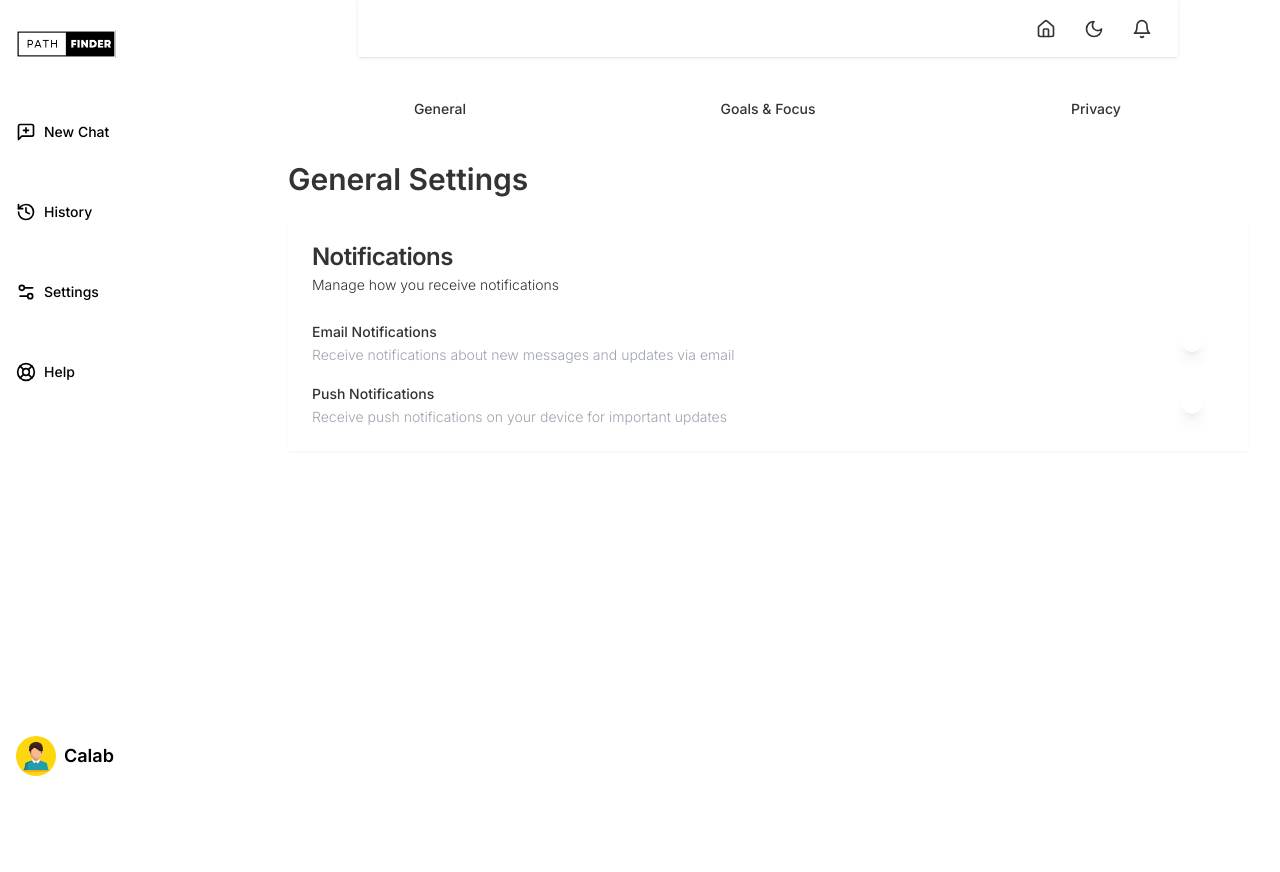
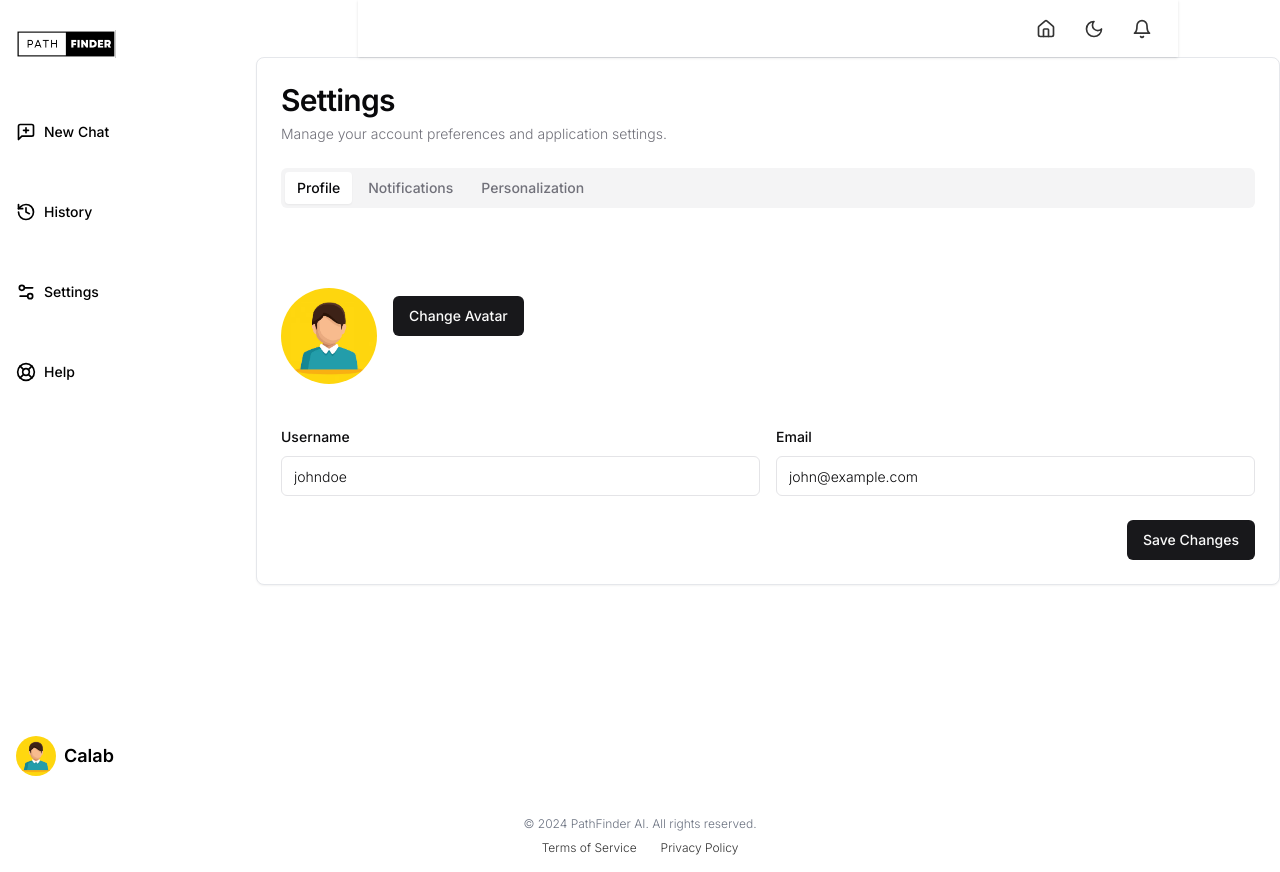
Before and after one commit to KGrim23/PathFinder_V1.0, a Next.js app: page /SettingPage in a window 1280 px wide. Before the commit the page ends 800 px from the top, so only its background shows below. Built offline with nearby package versions, Linux system fonts and the light colour scheme.

Commit message:
setting page created

```diff
--- a/app/SettingPage/page.tsx
+++ b/app/SettingPage/page.tsx
@@ -1,226 +1,224 @@
 "use client";
-import React, { useState, useEffect } from "react";
+
+import { useEffect, useState } from "react";
+import { Archive, Bell, Moon, Sun, Trash2, User } from "lucide-react";
+import { useTheme } from "next-themes";
+import { Avatar, AvatarFallback, AvatarImage } from "@/components/ui/avatar";
+import { Button } from "@/components/ui/button";
 import {
   Card,
   CardContent,
   CardDescription,
+  CardFooter,
   CardHeader,
   CardTitle,
 } from "@/components/ui/card";
-import { Button } from "@/components/ui/button";
+import { Input } from "@/components/ui/input";
+import { Label } from "@/components/ui/label";
 import { Switch } from "@/components/ui/switch";
-import { Label } from "@/components/ui/label";
-import { useTheme } from "../components/ThemeContext";
+import { Tabs, TabsContent, TabsList, TabsTrigger } from "@/components/ui/tabs";
+import Navbar from "../components/Navbar";
 import Sidebar from "../components/Sidebar";
-import Navbar from "../components/Navbar";
-import { TooltipProvider } from "@radix-ui/react-tooltip";
+import { TooltipProvider } from "@/components/ui/tooltip";
+import Footer from "../components/Footer";
 
-const SettingsPage = () => {
-  const [activeTab, setActiveTab] = useState("general");
-  const { isDarkMode, toggleDarkMode } = useTheme();
-  const [isMobile, setIsMobile] = useState<boolean>(false);
+export default function Component() {
+  const [username, setUsername] = useState("johndoe");
+  const [email, setEmail] = useState("john@example.com");
+  const [notifications, setNotifications] = useState({
+    messages: true,
+    mentions: true,
+    updates: false,
+  });
+  const [autoDeleteMessages, setAutoDeleteMessages] = useState(false);
+  const { theme, setTheme } = useTheme();
+  const [isMobile, setIsMobile] = useState(false);
 
-  // Effect to toggle dark mode class
-  useEffect(() => {
-    document.body.classList.toggle("dark", isDarkMode);
-  }, [isDarkMode]);
-
-  // Track if it's mobile view
+  // Handle responsive behavior for Sidebar
   useEffect(() => {
     const handleResize = () => {
-      setIsMobile(window.innerWidth < 768);
+      setIsMobile(window.innerWidth <= 768);
     };
-    handleResize();
+
+    handleResize(); // Set initial value
     window.addEventListener("resize", handleResize);
     return () => window.removeEventListener("resize", handleResize);
   }, []);
 
+  const handleSave = () => {
+    console.log("Saving settings:", {
+      username,
+      email,
+      notifications,
+      theme,
+      autoDeleteMessages,
+    });
+    // Add backend API call here
+  };
+
   return (
     <TooltipProvider>
       <div
-        className={`grid h-screen w-full md:grid-cols-[auto_1fr] ${
-          isDarkMode ? "dark" : ""
+        className={`grid min-h-screen w-full ${
+          isMobile ? "" : "md:grid-cols-[auto_1fr]"
         }`}
       >
-        {!isMobile && <Sidebar />} {/* Render sidebar */}
+        {!isMobile && <Sidebar />}
         <div className="flex flex-col h-full">
-          {/* Render Navbar */}
           <Navbar isMobile={isMobile} />
-          <main className="flex-1 overflow-auto p-4 flex flex-col">
-            <div className="flex space-x-6 p-4 items-center justify-center">
-              <Button
-                variant={activeTab === "general" ? "default" : "ghost"}
-                onClick={() => setActiveTab("general")}
-                className="flex-1"
-              >
-                General
-              </Button>
-              <Button
-                variant={activeTab === "goals-focus" ? "default" : "ghost"}
-                onClick={() => setActiveTab("goals-focus")}
-                className="flex-1"
-              >
-                Goals & Focus
-              </Button>
-              <Button
-                variant={activeTab === "privacy" ? "default" : "ghost"}
-                onClick={() => setActiveTab("privacy")}
-                className="flex-1"
-              >
-                Privacy
-              </Button>
-            </div>
 
-            {activeTab === "general" && (
-              <div className="space-y-6 p-4">
-                <h2 className="text-3xl font-semibold">General Settings</h2>
-                <Card className="border-none">
-                  <CardHeader>
-                    <CardTitle>Notifications</CardTitle>
-                    <CardDescription>
-                      Manage how you receive notifications
-                    </CardDescription>
-                  </CardHeader>
-                  <CardContent className="space-y-4">
-                    <div className="flex items-center justify-between">
+          <Card className="w-full max-w-5xl mx-auto">
+            <CardHeader>
+              <CardTitle className="text-2xl md:text-3xl">Settings</CardTitle>
+              <CardDescription>
+                Manage your account preferences and application settings.
+              </CardDescription>
+            </CardHeader>
+            <CardContent>
+              <Tabs defaultValue="profile">
+                <TabsList className="flex justify-start gap-1 mb-20">
+                  <TabsTrigger
+                    value="profile"
+                    className="flex-grow sm:flex-grow-0"
+                  >
+                    Profile
+                  </TabsTrigger>
+                  <TabsTrigger
+                    value="notifications"
+                    className="flex-grow sm:flex-grow-0"
+                  >
+                    Notifications
+                  </TabsTrigger>
+                  <TabsTrigger
+                    value="personalization"
+                    className="flex-grow sm:flex-grow-0"
+                  >
+                    Personalization
+                  </TabsTrigger>
+                </TabsList>
+
+                <TabsContent value="profile">
+                  <div className="flex flex-col mb-10 md:flex-row md:items-center md:space-x-4">
+                    <Avatar className="w-24 h-24 mx-auto md:mx-0">
+                      <AvatarImage src="/profile1.png" alt="Profile picture" />
+                      <AvatarFallback>
+                        <User className="w-12 h-12" />
+                      </AvatarFallback>
+                    </Avatar>
+                    <Button className="mt-6 mb-10 md:mt-0">
+                      Change Avatar
+                    </Button>
+                  </div>
+                  <div className="grid gap-4 md:grid-cols-2">
+                    <div className="space-y-2">
+                      <Label htmlFor="username">Username</Label>
+                      <Input
+                        id="username"
+                        value={username}
+                        onChange={(e) => setUsername(e.target.value)}
+                      />
+                    </div>
+                    <div className="space-y-2">
+                      <Label htmlFor="email">Email</Label>
+                      <Input
+                        id="email"
+                        type="email"
+                        value={email}
+                        onChange={(e) => setEmail(e.target.value)}
+                      />
+                    </div>
+                  </div>
+                </TabsContent>
+
+                <TabsContent value="notifications">
+                  <div className="grid gap-4 md:grid-cols-2">
+                    {["messages", "mentions", "updates"].map((key) => (
+                      <div
+                        key={key}
+                        className="flex items-center justify-between space-x-4"
+                      >
+                        <div className="space-y-1">
+                          <Label htmlFor={key}>
+                            {key.charAt(0).toUpperCase() + key.slice(1)}{" "}
+                            Notifications
+                          </Label>
+                          <p className="text-sm text-muted-foreground">
+                            {key === "messages"
+                              ? "Receive notifications for new messages."
+                              : key === "mentions"
+                              ? "Receive notifications when you're mentioned."
+                              : "Receive notifications about app updates."}
+                          </p>
+                        </div>
+                        <Switch
+                          id={key}
+                          checked={
+                            notifications[key as keyof typeof notifications]
+                          }
+                          onCheckedChange={(checked) =>
+                            setNotifications((prev) => ({
+                              ...prev,
+                              [key]: checked,
+                            }))
+                          }
+                        />
+                      </div>
+                    ))}
+                  </div>
+                </TabsContent>
+
+                <TabsContent value="personalization">
+                  <div className="grid gap-4 md:grid-cols-2">
+                    <div className="flex items-center justify-between space-x-2">
                       <div className="space-y-0.5">
-                        <Label htmlFor="email-notifications">
-                          Email Notifications
-                        </Label>
-                        <p className="text-sm text-gray-400">
-                          Receive notifications about new messages and updates
-                          via email
+                        <Label>Archive Chat History</Label>
+                        <p className="text-sm text-muted-foreground">
+                          Download and save your chat history.
                         </p>
                       </div>
-                      <Switch id="email-notifications" />
+                      <Button>
+                        <Archive className="w-4 h-4 mr-2" />
+                        Archive
+                      </Button>
                     </div>
-                    <div className="flex items-center justify-between">
+                    <div className="flex items-center justify-between space-x-2">
                       <div className="space-y-0.5">
-                        <Label htmlFor="push-notifications">
-                          Push Notifications
-                        </Label>
-                        <p className="text-sm text-gray-400">
-                          Receive push notifications on your device for
-                          important updates
+                        <Label>Clear Cache</Label>
+                        <p className="text-sm text-muted-foreground">
+                          Clear local chat cache and temporary data.
                         </p>
                       </div>
-                      <Switch id="push-notifications" />
+                      <Button variant="destructive">
+                        <Trash2 className="w-4 h-4 mr-2" />
+                        Clear
+                      </Button>
                     </div>
-                  </CardContent>
-                </Card>
-              </div>
-            )}
-
-            {activeTab === "goals-focus" && (
-              <div className="space-y-6 p-4">
-                <h2 className="text-3xl font-semibold">
-                  Goals & Focus Settings
-                </h2>
-                <Card className="border-none">
-                  <CardHeader>
-                    <CardTitle>Personal Goals</CardTitle>
-                    <CardDescription>
-                      Select the goals you want to focus on
-                    </CardDescription>
-                  </CardHeader>
-                  <CardContent>
-                    <div className="flex flex-wrap gap-2">
-                      {[
-                        "GCSE options",
-                        "Exam Stress",
-                        "Boost Confidence",
-                        "Career Development",
-                        "University Applications",
-                      ].map((goal) => (
-                        <Button
-                          key={goal}
-                          variant="outline"
-                          size="sm"
-                          className="flex-1"
-                        >
-                          {goal}
-                        </Button>
-                      ))}
+                    <div className="flex items-center justify-between space-x-2">
+                      <div className="space-y-0.5">
+                        <Label htmlFor="autoDeleteMessages">
+                          Auto-delete Messages
+                        </Label>
+                        <p className="text-sm text-muted-foreground">
+                          Automatically delete messages after 30 days.
+                        </p>
+                      </div>
+                      <Switch
+                        id="autoDeleteMessages"
+                        checked={autoDeleteMessages}
+                        onCheckedChange={setAutoDeleteMessages}
+                      />
                     </div>
-                  </CardContent>
-                </Card>
-
-                <Card className="border-none">
-                  <CardHeader>
-                    <CardTitle>Soft Skills Focus</CardTitle>
-                    <CardDescription>
-                      Choose the soft skills you want to improve
-                    </CardDescription>
-                  </CardHeader>
-                  <CardContent>
-                    <div className="flex flex-wrap gap-2">
-                      {[
-                        "Active Listening",
-                        "Empathy",
-                        "Conflict Resolution",
-                        "Time Management",
-                        "Leadership",
-                      ].map((skill) => (
-                        <Button
-                          key={skill}
-                          variant="outline"
-                          size="sm"
-                          className="flex-1"
-                        >
-                          {skill}
-                        </Button>
-                      ))}
-                    </div>
-                  </CardContent>
-                </Card>
-              </div>
-            )}
-
-            {activeTab === "privacy" && (
-              <div className="space-y-6 p-4">
-                <h2 className="text-3xl font-semibold">Privacy Settings</h2>
-                <Card className="border-none">
-                  <CardHeader>
-                    <CardTitle>Data Collection</CardTitle>
-                    <CardDescription>
-                      Information about our data collection practices
-                    </CardDescription>
-                  </CardHeader>
-                  <CardContent>
-                    <p className="text-sm text-gray-400">
-                      By using this app, you accept our terms that we will
-                      collect and use your interactions with the AI for training
-                      purposes. This helps us improve our services and provide
-                      better assistance.
-                    </p>
-                  </CardContent>
-                </Card>
-
-                <Card className="border-none">
-                  <CardHeader>
-                    <CardTitle>Chat History</CardTitle>
-                    <CardDescription>
-                      Manage your chat history settings
-                    </CardDescription>
-                  </CardHeader>
-                  <CardContent className="space-y-4">
-                    {/* <div className="flex items-center space-x-2">
-                      <Switch id="save-chat-history" />
-                      <Label htmlFor="save-chat-history">
-                        Save chat history
-                      </Label>
-                    </div> */}
-                    {/* download chat history as a pdf */}
-                    <Button variant="outline">Download Chat History</Button>
-                  </CardContent>
-                </Card>
-              </div>
-            )}
-          </main>
+                  </div>
+                </TabsContent>
+              </Tabs>
+            </CardContent>
+            <CardFooter className="flex justify-end">
+              <Button onClick={handleSave}>Save Changes</Button>
+            </CardFooter>
+          </Card>
         </div>
       </div>
+      <Footer />
     </TooltipProvider>
   );
-};
-
-export default SettingsPage;
+}
--- a/app/globals.css
+++ b/app/globals.css
@@ -59,3 +59,60 @@ body {
 ::-webkit-scrollbar {
   display: none;
 }
+
+@layer base {
+  :root {
+    --background: 0 0% 100%;
+    --foreground: 240 10% 3.9%;
+    --card: 0 0% 100%;
+    --card-foreground: 240 10% 3.9%;
+    --popover: 0 0% 100%;
+    --popover-foreground: 240 10% 3.9%;
+    --primary: 240 5.9% 10%;
+    --primary-foreground: 0 0% 98%;
+    --secondary: 240 4.8% 95.9%;
+    --secondary-foreground: 240 5.9% 10%;
+    --muted: 240 4.8% 95.9%;
+    --muted-foreground: 240 3.8% 46.1%;
+    --accent: 240 4.8% 95.9%;
+    --accent-foreground: 240 5.9% 10%;
+    --destructive: 0 84.2% 60.2%;
+    --destructive-foreground: 0 0% 98%;
+    --border: 240 5.9% 90%;
+    --input: 240 5.9% 90%;
+    --ring: 240 5.9% 10%;
+    --radius: 0.5rem;
+    --chart-1: 12 76% 61%;
+    --chart-2: 173 58% 39%;
+    --chart-3: 197 37% 24%;
+    --chart-4: 43 74% 66%;
+    --chart-5: 27 87% 67%;
+  }
+
+  .dark {
+    --background: 240 10% 3.9%;
+    --foreground: 0 0% 98%;
+    --card: 240 10% 3.9%;
+    --card-foreground: 0 0% 98%;
+    --popover: 240 10% 3.9%;
+    --popover-foreground: 0 0% 98%;
+    --primary: 0 0% 98%;
+    --primary-foreground: 240 5.9% 10%;
+    --secondary: 240 3.7% 15.9%;
+    --secondary-foreground: 0 0% 98%;
+    --muted: 240 3.7% 15.9%;
+    --muted-foreground: 240 5% 64.9%;
+    --accent: 240 3.7% 15.9%;
+    --accent-foreground: 0 0% 98%;
+    --destructive: 0 62.8% 30.6%;
+    --destructive-foreground: 0 0% 98%;
+    --border: 240 3.7% 15.9%;
+    --input: 240 3.7% 15.9%;
+    --ring: 240 4.9% 83.9%;
+    --chart-1: 220 70% 50%;
+    --chart-2: 160 60% 45%;
+    --chart-3: 30 80% 55%;
+    --chart-4: 280 65% 60%;
+    --chart-5: 340 75% 55%;
+  }
+}
--- /dev/null
+++ b/components/ui/tabs.tsx
@@ -0,0 +1,55 @@
+"use client"
+
+import * as React from "react"
+import * as TabsPrimitive from "@radix-ui/react-tabs"
+
+import { cn } from "@/lib/utils"
+
+const Tabs = TabsPrimitive.Root
+
+const TabsList = React.forwardRef<
+  React.ElementRef<typeof TabsPrimitive.List>,
+  React.ComponentPropsWithoutRef<typeof TabsPrimitive.List>
+>(({ className, ...props }, ref) => (
+  <TabsPrimitive.List
+    ref={ref}
+    className={cn(
+      "inline-flex h-10 items-center justify-center rounded-md bg-muted p-1 text-muted-foreground",
+      className
+    )}
+    {...props}
+  />
+))
+TabsList.displayName = TabsPrimitive.List.displayName
+
+const TabsTrigger = React.forwardRef<
+  React.ElementRef<typeof TabsPrimitive.Trigger>,
+  React.ComponentPropsWithoutRef<typeof TabsPrimitive.Trigger>
+>(({ className, ...props }, ref) => (
+  <TabsPrimitive.Trigger
+    ref={ref}
+    className={cn(
+      "inline-flex items-center justify-center whitespace-nowrap rounded-sm px-3 py-1.5 text-sm font-medium ring-offset-background transition-all focus-visible:outline-none focus-visible:ring-2 focus-visible:ring-ring focus-visible:ring-offset-2 disabled:pointer-events-none disabled:opacity-50 data-[state=active]:bg-background data-[state=active]:text-foreground data-[state=active]:shadow-sm",
+      className
+    )}
+    {...props}
+  />
+))
+TabsTrigger.displayName = TabsPrimitive.Trigger.displayName
+
+const TabsContent = React.forwardRef<
+  React.ElementRef<typeof TabsPrimitive.Content>,
+  React.ComponentPropsWithoutRef<typeof TabsPrimitive.Content>
+>(({ className, ...props }, ref) => (
+  <TabsPrimitive.Content
+    ref={ref}
+    className={cn(
+      "mt-2 ring-offset-background focus-visible:outline-none focus-visible:ring-2 focus-visible:ring-ring focus-visible:ring-offset-2",
+      className
+    )}
+    {...props}
+  />
+))
+TabsContent.displayName = TabsPrimitive.Content.displayName
+
+export { Tabs, TabsList, TabsTrigger, TabsContent }
--- a/package.json
+++ b/package.json
@@ -20,6 +20,7 @@
     "@radix-ui/react-select": "^2.1.2",
     "@radix-ui/react-slot": "^1.1.0",
     "@radix-ui/react-switch": "^1.1.1",
+    "@radix-ui/react-tabs": "^1.1.1",
     "@radix-ui/react-tooltip": "^1.1.3",
     "@radix-ui/themes": "^3.1.4",
     "@types/dom-speech-recognition": "^0.0.4",
@@ -35,6 +36,7 @@
     "marked": "^15.0.0",
     "next": "^14.0.0",
     "next-pwa": "^5.6.0",
+    "next-themes": "^0.4.3",
     "openai": "^4.68.1",
     "react": "^18.3.1",
     "react-dom": "^18.3.1",
```
Also changed, not shown: app/z-temp/footer.tsx (deleted, +0 -138 lines), 1 other file (tests, documents, lock files or other folders).
